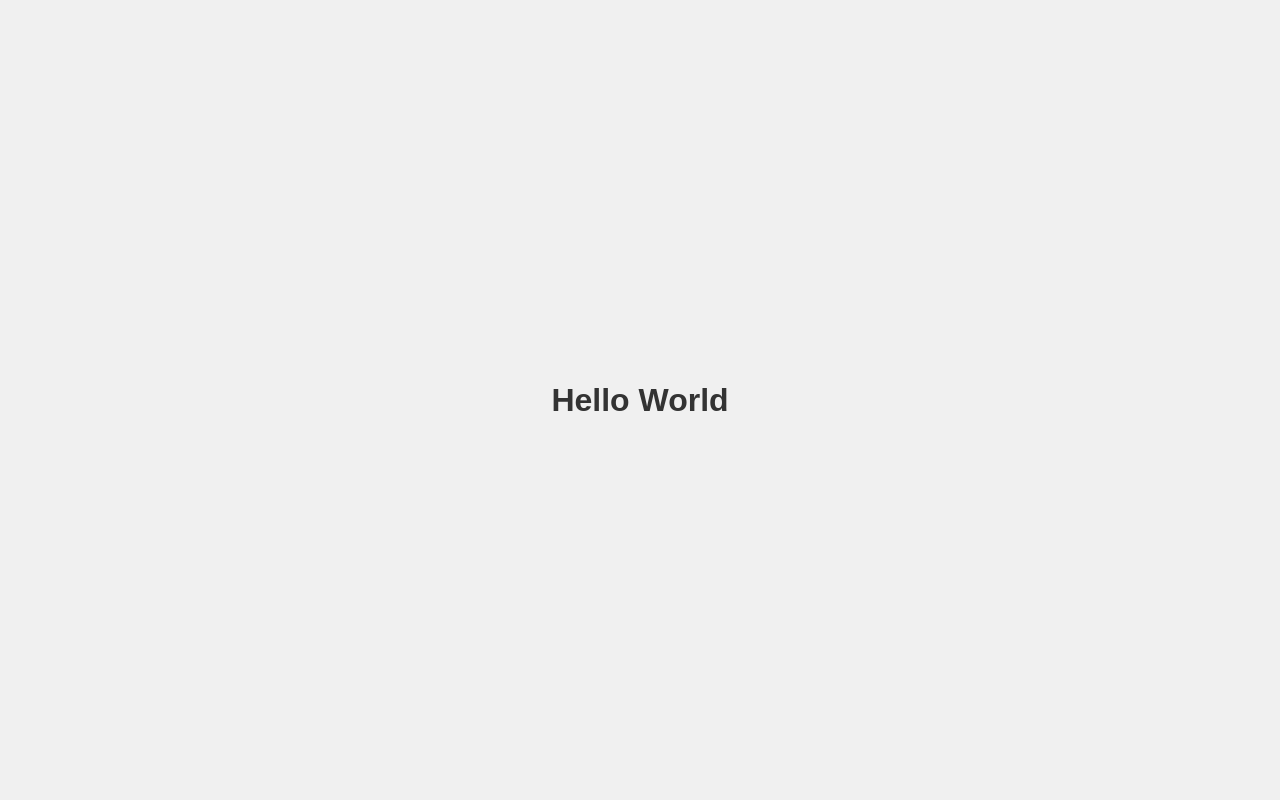
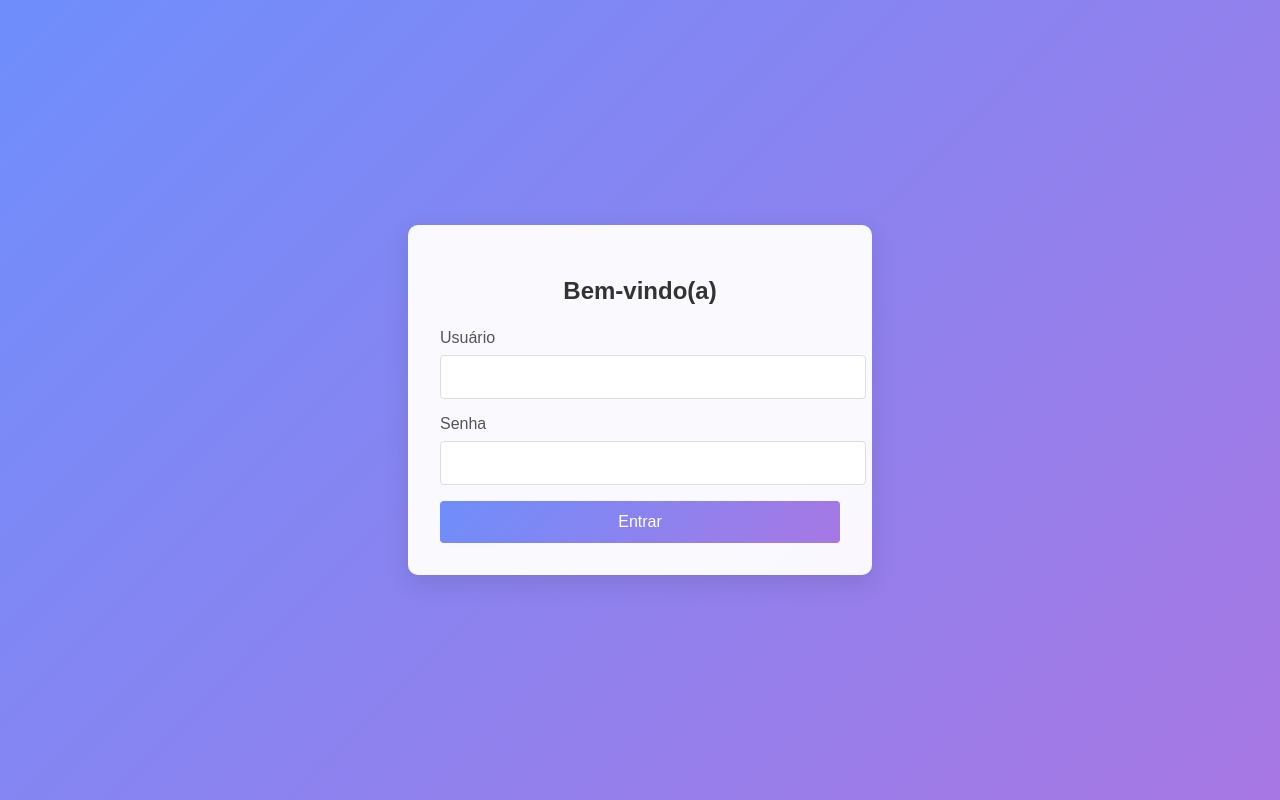
Before and after one commit to melquipaidosz7-ui/First-Repository, a plain HTML site: page index.html in a window 1280 px wide. Drawn offline with Linux system fonts and the light colour scheme.

Commit message:
Add CSS and JS files

```diff
--- /dev/null
+++ b/css/styles.css
@@ -0,0 +1,79 @@
+/* Estilos globais */
+body {
+    font-family: Arial, sans-serif;
+    margin: 0;
+    height: 100vh;
+    background: linear-gradient(135deg, #6e8efb, #a777e3);
+}
+
+.container {
+    display: flex;
+    justify-content: center;
+    align-items: center;
+    height: 100vh;
+}
+
+/* Estilos do título */
+h1 {
+    color: #333;
+    padding: 20px;
+    border-radius: 5px;
+    cursor: pointer;
+    transition: color 0.3s;
+}
+
+/* Estilos do formulário de login */
+.login-form {
+    background: rgba(255, 255, 255, 0.95);
+    padding: 2rem;
+    border-radius: 10px;
+    box-shadow: 0 8px 24px rgba(0, 0, 0, 0.1);
+    width: 100%;
+    max-width: 400px;
+}
+
+.login-form h2 {
+    color: #333;
+    margin-bottom: 1.5rem;
+    text-align: center;
+}
+
+.form-group {
+    margin-bottom: 1rem;
+}
+
+.form-group label {
+    display: block;
+    margin-bottom: 0.5rem;
+    color: #555;
+}
+
+.form-group input {
+    width: 100%;
+    padding: 0.75rem;
+    border: 1px solid #ddd;
+    border-radius: 4px;
+    font-size: 1rem;
+    transition: border-color 0.3s;
+}
+
+.form-group input:focus {
+    border-color: #6e8efb;
+    outline: none;
+}
+
+.btn {
+    background: linear-gradient(135deg, #6e8efb, #a777e3);
+    color: white;
+    padding: 0.75rem 1.5rem;
+    border: none;
+    border-radius: 4px;
+    width: 100%;
+    font-size: 1rem;
+    cursor: pointer;
+    transition: opacity 0.3s;
+}
+
+.btn:hover {
+    opacity: 0.9;
+}
--- a/index.html
+++ b/index.html
@@ -1,36 +1,27 @@
 <!DOCTYPE html>
-<html lang="en">
+<html lang="pt-br">
 <head>
     <meta charset="UTF-8">
     <meta name="viewport" content="width=device-width, initial-scale=1.0">
-    <title>Hello World</title>
-    <style>
-        body {
-            font-family: Arial, sans-serif;
-            display: flex;
-            justify-content: center;
-            align-items: center;
-            height: 100vh;
-            margin: 0;
-            background-color: #f0f0f0;
-        }
-        h1 {
-            color: #333;
-            padding: 20px;
-            border-radius: 5px;
-            cursor: pointer;
-            transition: color 0.3s;
-        }
-    </style>
+    <title>Sistema de Login</title>
+    <link rel="stylesheet" href="css/styles.css">
 </head>
 <body>
-    <h1>Hello World</h1>
+    <div class="container">
+        <form id="loginForm" class="login-form">
+            <h2>Bem-vindo(a)</h2>
+            <div class="form-group">
+                <label for="username">Usuário</label>
+                <input type="text" id="username" name="username" required>
+            </div>
+            <div class="form-group">
+                <label for="password">Senha</label>
+                <input type="password" id="password" name="password" required>
+            </div>
+            <button type="submit" class="btn">Entrar</button>
+        </form>
+    </div>
 
-    <script>
-        const heading = document.querySelector('h1');
-        heading.addEventListener('click', () => {
-            heading.style.color = '#' + Math.floor(Math.random()*16777215).toString(16);
-        });
-    </script>
+    <script src="js/main.js"></script>
 </body>
 </html>
--- /dev/null
+++ b/js/main.js
@@ -0,0 +1,32 @@
+// Função para mudar a cor do título ao clicar
+function initializeColorChange() {
+    const heading = document.querySelector('h1');
+    if (heading) {
+        heading.addEventListener('click', () => {
+            heading.style.color = '#' + Math.floor(Math.random()*16777215).toString(16);
+        });
+    }
+}
+
+// Função para lidar com o login
+function handleLogin(event) {
+    event.preventDefault();
+    const username = document.getElementById('username').value;
+    const password = document.getElementById('password').value;
+
+    // Aqui você pode adicionar a lógica de autenticação
+    console.log('Tentativa de login:', { username, password });
+
+    // Por enquanto, apenas simula um login bem-sucedido
+    alert('Login realizado com sucesso!');
+}
+
+// Inicializa os eventos quando o DOM estiver carregado
+document.addEventListener('DOMContentLoaded', () => {
+    initializeColorChange();
+
+    const loginForm = document.getElementById('loginForm');
+    if (loginForm) {
+        loginForm.addEventListener('submit', handleLogin);
+    }
+});
```
Also changed, not shown: 1 other file.
